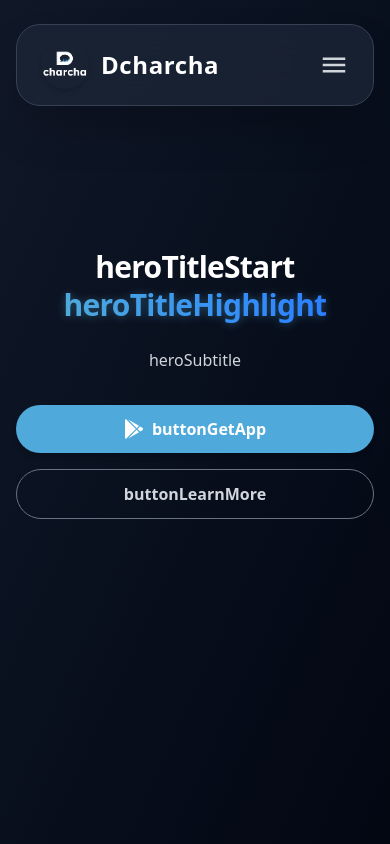
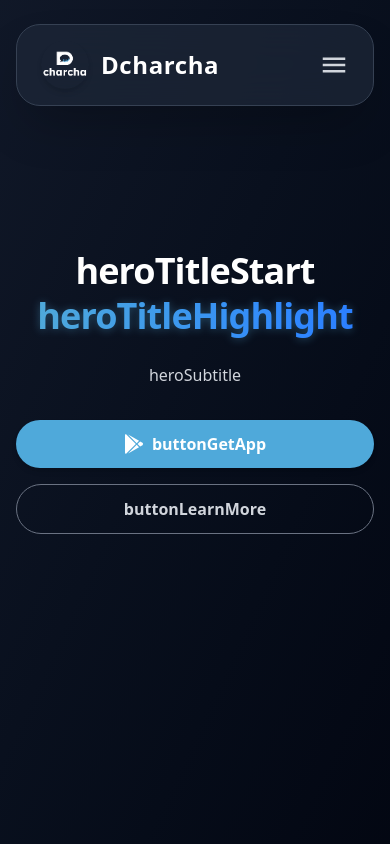
Before and after one commit to Dheeraj-1111-hub/Dcharcha-LandingPage, a React (Vite) app: page / in a window 390 px wide. Shown: the top 844 px of the page. Built offline with nearby package versions, Linux system fonts and the light colour scheme; the HTML template or start-up script is replaced by a standard one.

Commit message:
Updated landing page content

```diff
--- a/src/components/LandingPage/HeroSection.jsx
+++ b/src/components/LandingPage/HeroSection.jsx
@@ -19,7 +19,7 @@
         <div className="grid grid-cols-1 md:grid-cols-2 gap-14 items-center">
           {/* Text Content */}
           <div className="text-center md:text-left">
-            <h2 className="text-3xl sm:text-4xl lg:text-6xl font-extrabold leading-tight mb-6 tracking-tight">
+            <h2 className="text-4xl sm:text-4xl lg:text-6xl font-extrabold leading-tight mb-6 tracking-tight">
               {t("heroTitleStart")}{" "}
               <span className="bg-gradient-to-r from-[#4FA9DA] to-blue-500 bg-clip-text text-transparent drop-shadow-[0_1px_4px_rgba(79,169,218,0.4)]">
                 {t("heroTitleHighlight")}
```
